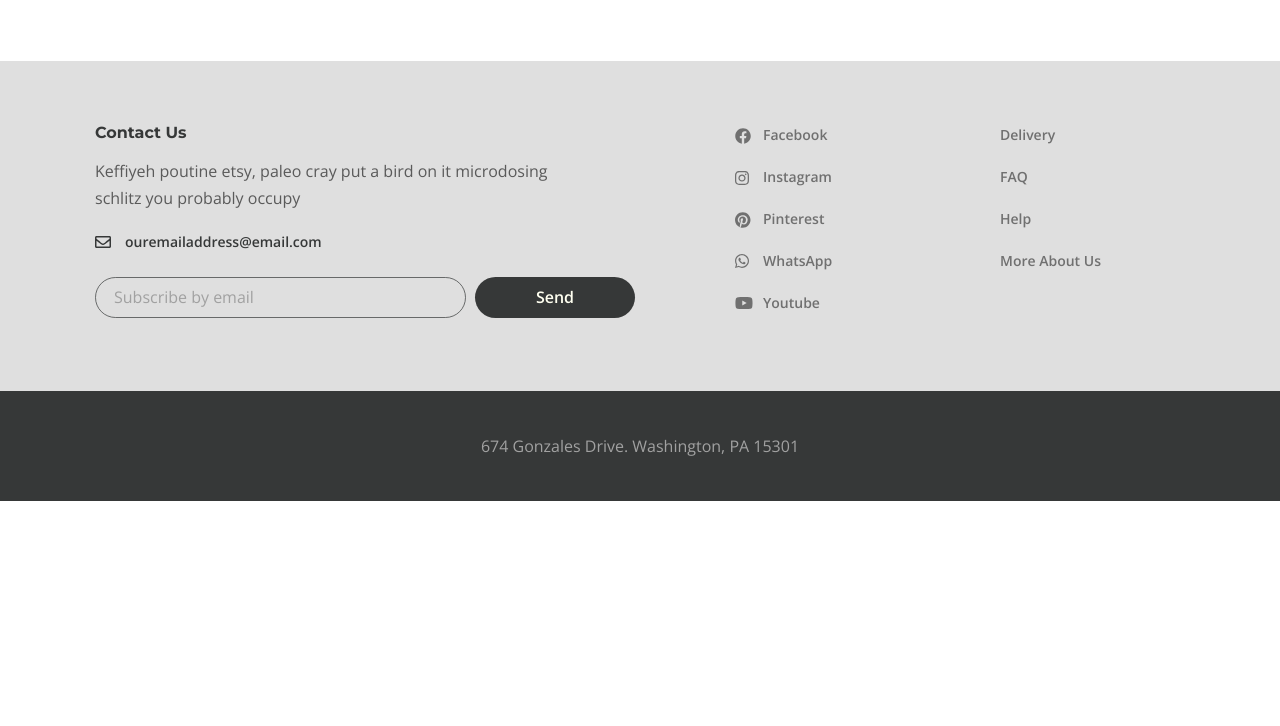
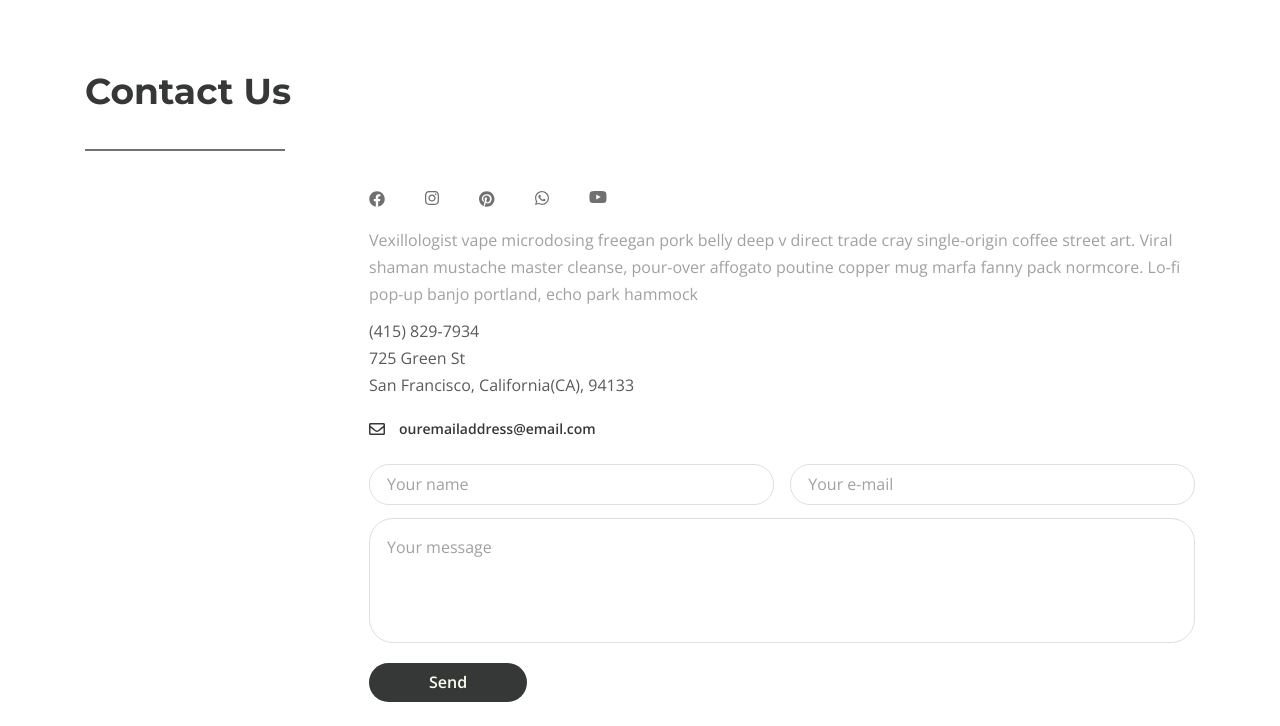
Before and after one commit to nbruyok/Furniture-collection, a website: page app/contact.html in a window 1280 px wide. Shown: the part 754-1480 px from the top of the page. Before the commit the page ends 1255 px from the top, so only its background shows below. Drawn offline with nearby package versions, Linux system fonts and the light colour scheme; files whose address does not match are found by name.

Commit message:
add contact section with form

```diff
--- a/app/contact.html
+++ b/app/contact.html
@@ -98,6 +98,92 @@
             loading="lazy"
           ></iframe>
         </div>
+
+        <section class="contact">
+          <div class="container">
+            <h3 class="contact__title">Contact Us</h3>
+            <div class="contact__content">
+              <ul class="contact__social">
+                <li class="contact__social-item">
+                  <a class="contact__social-link" href="#"
+                    ><img
+                      class="contact__social-img"
+                      src="images/facebook.svg"
+                      alt="Facebook"
+                  /></a>
+                </li>
+                <li class="contact__social-item">
+                  <a class="contact__social-link" href="#"
+                    ><img
+                      class="contact__social-img"
+                      src="images/instagram.svg"
+                      alt="Instagram"
+                  /></a>
+                </li>
+                <li class="contact__social-item">
+                  <a class="contact__social-link" href="#"
+                    ><img
+                      class="contact__social-img"
+                      src="images/Pinterest.svg"
+                      alt="Pinterest"
+                  /></a>
+                </li>
+                <li class="contact__social-item">
+                  <a class="contact__social-link" href="#"
+                    ><img
+                      class="contact__social-img"
+                      src="images/whatsapp.svg"
+                      alt="Whats app"
+                  /></a>
+                </li>
+                <li class="contact__social-item">
+                  <a class="contact__social-link" href="#"
+                    ><img
+                      class="contact__social-img"
+                      src="images/youtube.svg"
+                      alt="Youtube"
+                  /></a>
+                </li>
+              </ul>
+              <p class="contact__text">
+                Vexillologist vape microdosing freegan pork belly deep v direct
+                trade cray single-origin coffee street art. Viral shaman
+                mustache master cleanse, pour-over affogato poutine copper mug
+                marfa fanny pack normcore. Lo-fi pop-up banjo portland, echo
+                park hammock
+              </p>
+              <div class="contact__address">
+                <a class="contact__phone" href="tel:+14158297934"
+                  >(415) 829-7934
+                </a>
+                <div class="contact__street">725 Green St</div>
+                <div class="contact__city">
+                  San Francisco, California(CA), 94133
+                </div>
+              </div>
+              <a class="info-email" href="mailto:ouremailaddress@email.com "
+                >ouremailaddress@email.com
+              </a>
+              <form class="contact__form" action="">
+                <input
+                  class="contact__input"
+                  placeholder="Your name"
+                  type="text"
+                />
+                <input
+                  class="contact__input"
+                  placeholder="Your e-mail"
+                  type="email"
+                />
+                <textarea
+                  class="contact__form-area"
+                  placeholder="Your message"
+                ></textarea>
+                <button class="contact__form-btn" type="submit">Send</button>
+              </form>
+            </div>
+          </div>
+        </section>
       </main>
 
       <footer class="footer">
@@ -110,9 +196,7 @@
                   Keffiyeh poutine etsy, paleo cray put a bird on it microdosing
                   schlitz you probably occupy
                 </p>
-                <a
-                  class="footer__info-email"
-                  href="mailto:ouremailaddress@email.com "
+                <a class="info-email" href="mailto:ouremailaddress@email.com "
                   >ouremailaddress@email.com</a
                 >
                 <form class="footer__form">
--- a/app/scss/_global.scss
+++ b/app/scss/_global.scss
@@ -63,3 +63,22 @@ body {
     }
   }
 }
+
+.info-email {
+  font-weight: 600;
+  font-size: 14px;
+  color: $black;
+  margin-bottom: 22px;
+  padding-left: 30px;
+  display: inline-block;
+  position: relative;
+  &::before {
+    content: "";
+    background-image: url(../images/envelope.svg);
+    position: absolute;
+    top: 8px;
+    left: 0;
+    width: 16px;
+    height: 12px;
+  }
+}
--- a/app/scss/style.scss
+++ b/app/scss/style.scss
@@ -85,25 +85,6 @@
   &__info-text {
     margin-bottom: 16px;
     max-width: 475px;
-  }
-
-  &__info-email {
-    font-weight: 600;
-    font-size: 14px;
-    color: $black;
-    margin-bottom: 22px;
-    padding-left: 30px;
-    display: inline-block;
-    position: relative;
-    &::before {
-      content: "";
-      background-image: url(../images/envelope.svg);
-      position: absolute;
-      top: 8px;
-      left: 0;
-      width: 16px;
-      height: 12px;
-    }
   }
 
   &__form {
@@ -260,7 +241,7 @@
       left: 0px;
       max-width: 252px;
       margin: 0 auto;
-      height: 1px;
+      height: 2px;
       background: #6d7278;
     }
   }
@@ -348,7 +329,7 @@
       left: 0;
       bottom: 0;
       width: 185px;
-      height: 1px;
+      height: 2px;
       background: #6d7278;
     }
   }
@@ -377,7 +358,7 @@
       right: 0;
       bottom: 0;
       width: 250px;
-      height: 1px;
+      height: 2px;
       background: #6d7278;
       margin: 0 auto;
     }
@@ -440,7 +421,7 @@
       right: 0;
       bottom: 0;
       width: 80%;
-      height: 1px;
+      height: 2px;
       background: #6d7278;
       margin: 0 auto;
     }
@@ -475,7 +456,7 @@
       left: 0;
       bottom: 0;
       width: 200px;
-      height: 1px;
+      height: 2px;
       background: #6d7278;
     }
   }
@@ -710,7 +691,7 @@
       bottom: 0;
       left: 0;
       width: 200px;
-      height: 1px;
+      height: 2px;
       background-color: #6d7278;
     }
   }
@@ -780,7 +761,7 @@
       bottom: 0;
       left: 0;
       width: 200px;
-      height: 1px;
+      height: 2px;
       background-color: #6d7278;
     }
   }
@@ -830,3 +811,101 @@
 .map {
   margin-bottom: 55px;
 }
+
+//contact
+.contact {
+  margin-bottom: 100px;
+
+  &__title {
+    @extend %title-font;
+    color: $black;
+    font-size: 36px;
+    line-height: 60px;
+    padding-bottom: 30px;
+    margin-bottom: 40px;
+    position: relative;
+    &::after {
+      content: "";
+      position: absolute;
+      bottom: 0;
+      left: 0;
+      width: 200px;
+      height: 2px;
+      background-color: #6d7278;
+    }
+  }
+
+  &__content {
+    margin-left: 284px;
+  }
+
+  &__social {
+    display: flex;
+    margin-bottom: 20px;
+  }
+
+  &__social-item + .contact__social-item {
+    padding-left: 40px;
+  }
+
+  &__text {
+    margin-bottom: 10px;
+    color: #a1a1a1;
+  }
+
+  &__address {
+    margin-bottom: 16px;
+  }
+
+  &__phone {
+    color: $default;
+  }
+
+  &__form {
+    display: flex;
+    justify-content: space-between;
+    flex-wrap: wrap;
+  }
+
+  &__input {
+    border: 1px solid #dfdfdf;
+    border-radius: 20px;
+    padding: 6px 17px;
+    margin-bottom: 13px;
+    width: 49%;
+    &::placeholder {
+      color: #a1a1a1;
+      font-family: "Open Sans", sans-serif;
+      font-size: 16px;
+      line-height: 28px;
+      font-weight: 400;
+    }
+  }
+
+  &__form-area {
+    width: 100%;
+    border: 1px solid #dfdfdf;
+    border-radius: 24px;
+    padding: 14px 17px;
+    min-height: 125px;
+    resize: none;
+    margin-bottom: 20px;
+    &::placeholder {
+      color: #a1a1a1;
+      font-family: "Open Sans", sans-serif;
+      font-size: 16px;
+      line-height: 28px;
+      font-weight: 400;
+    }
+  }
+
+  &__form-btn {
+    background: $black;
+    border: none;
+    border-radius: 21px;
+    color: #fffff0;
+    font-weight: 600;
+    padding: 6px 60px;
+    cursor: pointer;
+  }
+}
```
Also changed, not shown: app/css/style.min.css.
